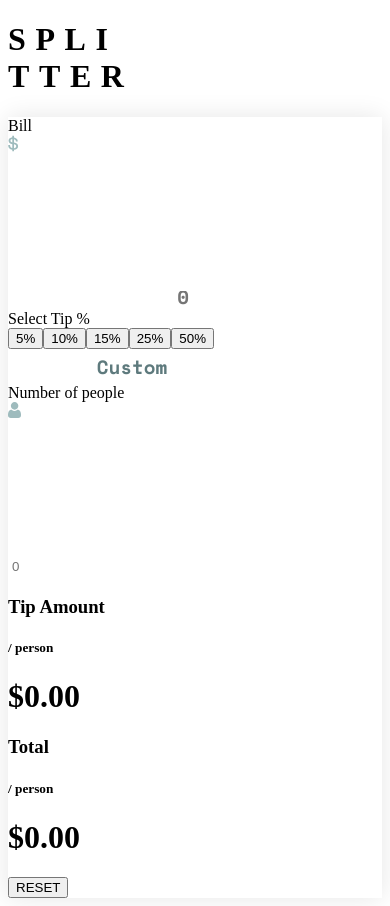
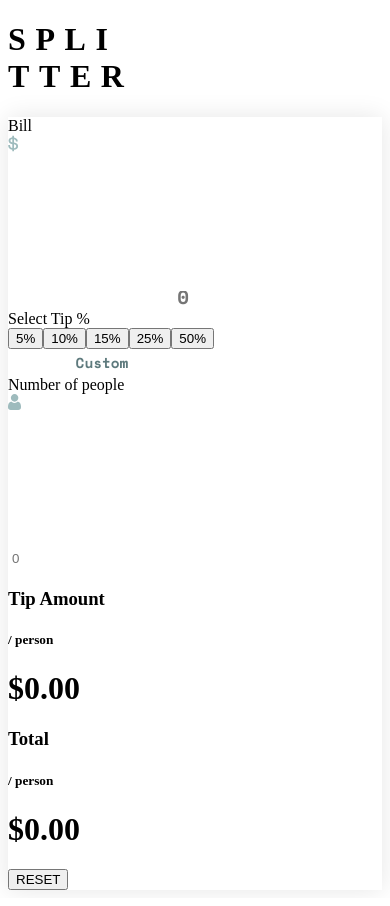
Before and after one commit to mikechibuzor/tip-calculator, a Vue app: page / in a window 390 px wide. Built offline with nearby package versions, Linux system fonts and the light colour scheme.

Commit message:
decreased the size of custom placeholder for mobie screens

```diff
--- a/src/assets/css/index.css
+++ b/src/assets/css/index.css
@@ -53,6 +53,13 @@ input:hover {
     cursor: not-allowed;
 }
 
+@media screen and (max-width: 768px){
+    .custom,
+    .options input[type="text"]::-webkit-input-placeholder{
+        font-size: .9rem;
+    }
+}
+
 @media screen and (min-width: 1400px) {
     .tip-calculator-container {
         height: 50vh;
```
